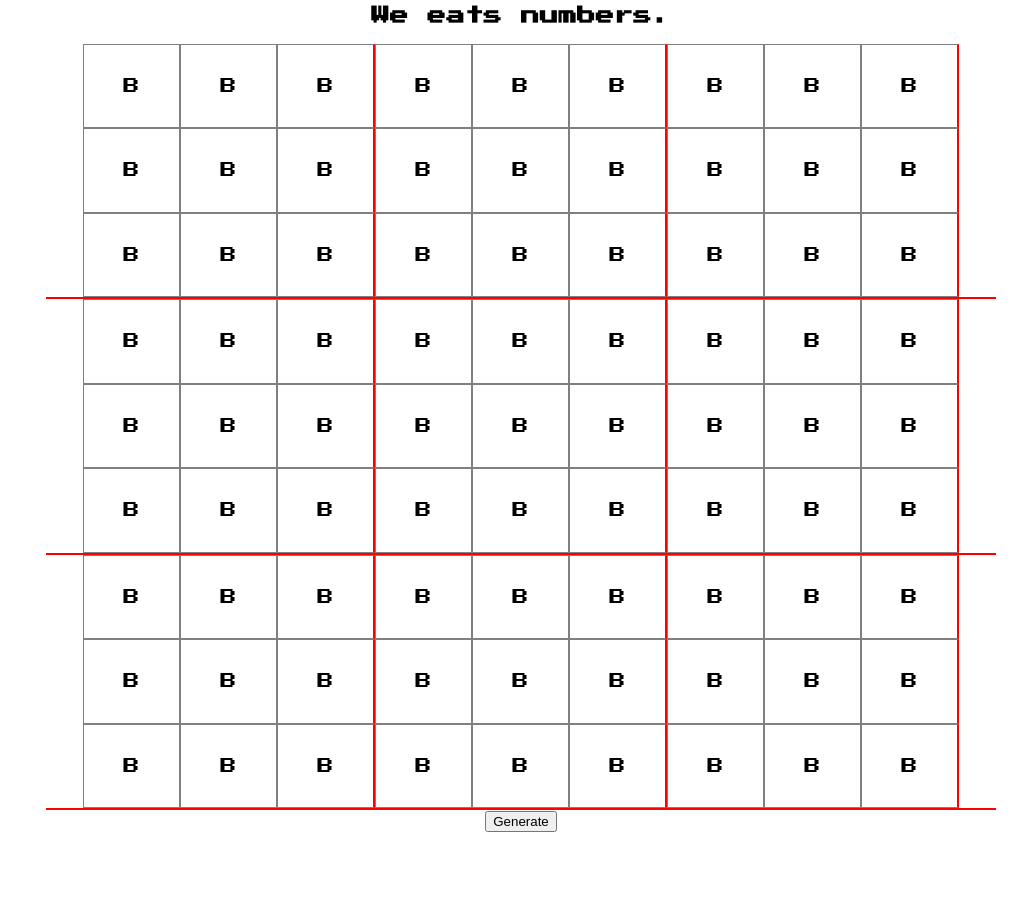
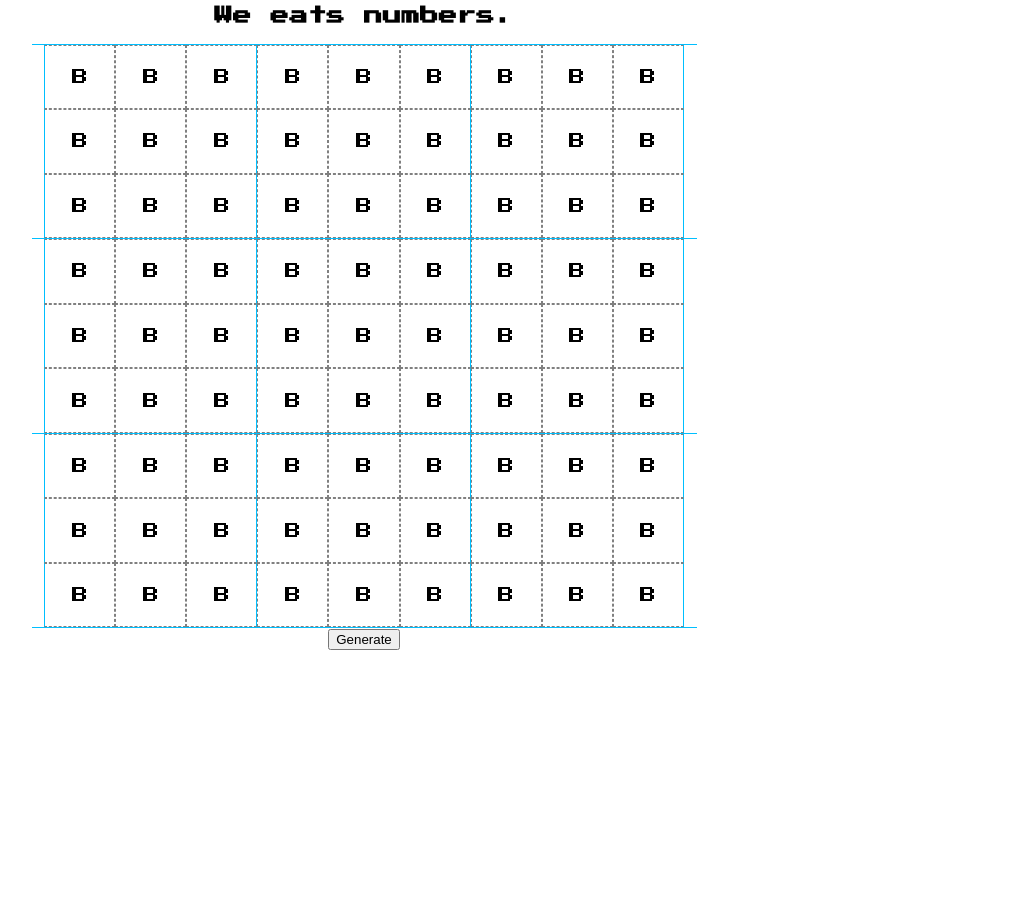
Before and after one commit to hazmatzo/sudoku_9, a plain HTML site: page app/index.html in a window 1280 px wide. Shown: the part 69-979 px from the top of the page, without its empty margins (119-1146 px from the left). Drawn offline with Linux system fonts and the light colour scheme.

Commit message:
adds styling

```diff
--- a/app/stylesheets/style.css
+++ b/app/stylesheets/style.css
@@ -1,46 +1,54 @@
 /*TODO keep on decorating*/
-
+body {
+  font-size: 1em;
+}
 /*layout*/
 .content {
   width: 950px;
   height: 950px;
   font-family: 'Press Start 2P', cursive;
-  margin-left:auto;
-  margin-right:auto;
+}
+
+.board{
+  width: 70%;
+  height: 70%;
+  margin: 0 auto;
 }
 
 /*grid*/
-.line, .row {width:100%;}
+.line, .row {
+  width:100%;
+}
 .unit {display: inline-block;}
 /* CIWK: units without floating? Is that OK?; */
 
 .size1of1 {width:100%;}
 .size1of9 {
-  width:10%;
-  height: 10%;
+  width: 10.38%;
+  height: 10.38%;
   padding-top: 3.5%;
   padding-bottom: 3.5%;
 }
 
+.cell:first-of-type{
+  border-left: .1em solid #00BFFF;
+}
+
+.row:first-of-type{
+  border-top: .1em solid #00BFFF;
+}
+
 .cell:nth-child(3n){
-  border-right: 2px solid red;
+  border-right: .1em solid #00BFFF;
 }
 
 .row:nth-child(3n){
-  border-bottom: 2px solid red;
-}
-
-.cell:nth-child(3n){
-  border-right: 2px solid red;
-}
-
-.row:nth-child(3n){
-  border-bottom: 2px solid red;
+  border-bottom: .1em solid #00BFFF;
 }
 
 /*oo styles*/
 .bordered {
-  border: 1px solid grey;
+  border: .1em dashed grey;
 }
 
 .centered-content {
```
